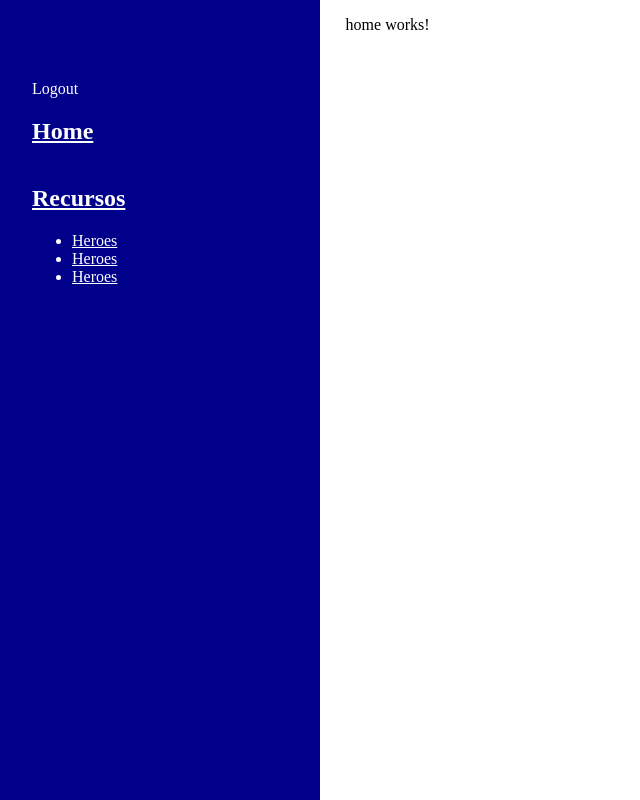
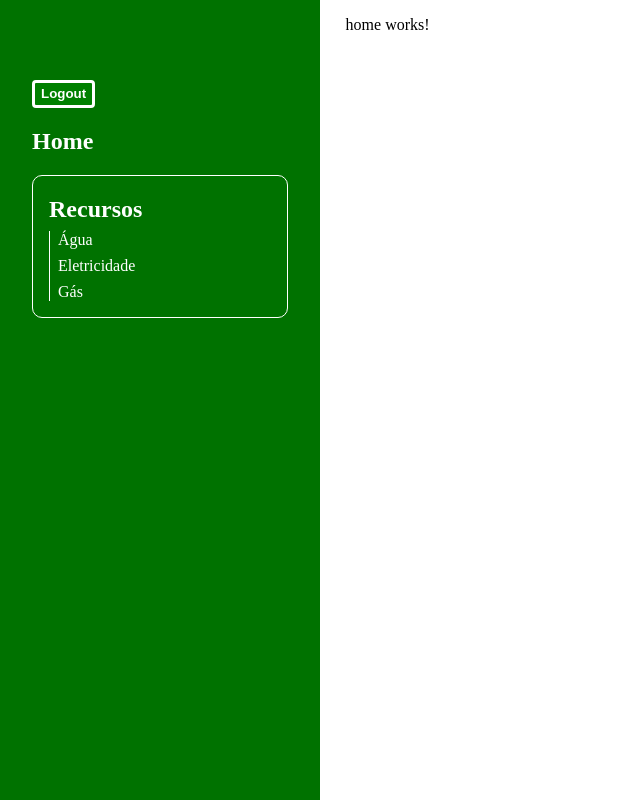
Before and after one commit to mitrams/smart-house, an Angular app: page / in a window 1280 px wide. Shown: the top 800 px of the page, without its empty margins (0-640 px from the left). Built offline with nearby package versions, Linux system fonts and the light colour scheme; sample sign-in values are in the browser's storage.

Commit message:
Improve aesthetics of navbar

```diff
--- a/src/app/app.component.css
+++ b/src/app/app.component.css
@@ -11,11 +11,45 @@ nav {
 
     width: 20%;
 
-    background-color: darkblue;
+    background-color: rgb(0, 114, 0);
     color: white;
     height: 100%;
 }
 
+nav button {
+    width: fit-content;
+    line-height: 1.5;
+    background-color: rgb(0, 128, 0);
+    color: white;
+    border: 3px solid white;
+    border-radius: 4px;
+    cursor: pointer;
+    font-weight: bold;
+}
+
+nav div {
+    border: 1px solid white;
+    border-radius: 10px;
+    padding-inline: 1em;
+}
+
+nav div h1 {
+    margin-bottom: 0.2em;
+}
+
+nav ul {
+    list-style: none;
+    margin-top: 0;
+    padding-left: 0.5em;
+    border-left: 1px solid white;
+}
+
+nav ul li {
+    margin-block: 0.5em;
+}
+
 nav a {
     color: inherit;
+    text-decoration: none;
+
 }
--- a/src/app/app.component.html
+++ b/src/app/app.component.html
@@ -1,19 +1,19 @@
 <div id="app-body">
     <nav *ngIf="!isLoginPage()">
-        <a (click)="authService.logout()">Logout</a>
+        <button (click)="authService.logout()">Logout</button>
 
         <h1><a routerLink="/">Home</a></h1>
         <div>
             <h1><a routerLink="/recursos">Recursos</a></h1>
             <ul>
                 <li>
-                    <a routerLink="/recursos/agua">Heroes</a>
+                    <a routerLink="/recursos/agua">Água</a>
                 </li>
                 <li>
-                    <a routerLink="/recursos/eletricidade">Heroes</a>
+                    <a routerLink="/recursos/eletricidade">Eletricidade</a>
                 </li>
                 <li>
-                    <a routerLink="/recursos/gas">Heroes</a>
+                    <a routerLink="/recursos/gas">Gás</a>
                 </li>
             </ul>
         </div>
```
